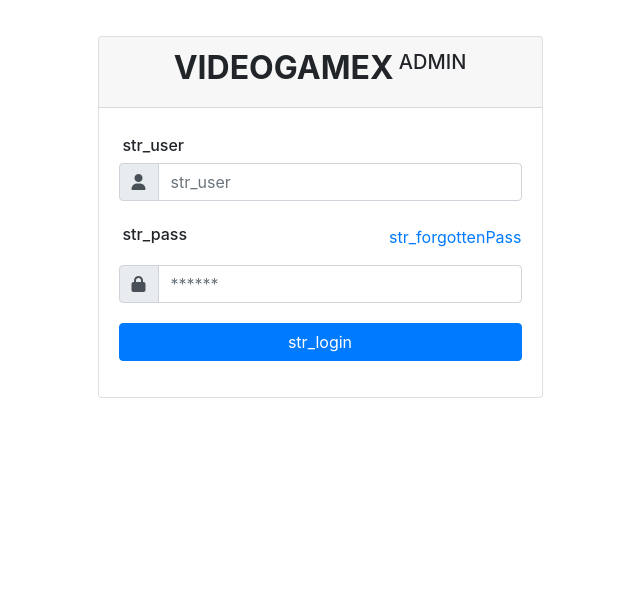
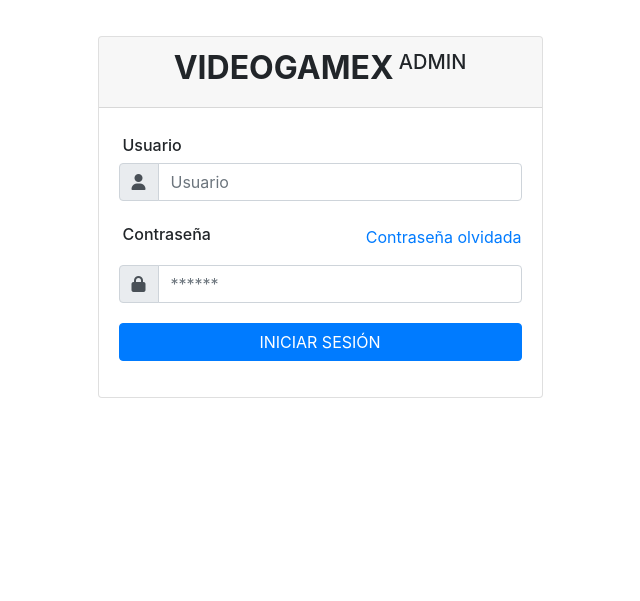
Before and after one commit to jorgefalconcampos/videogamex, a Django app: template vgmxApp/templates/vgmxApp/staff/login.html in a window 1280 px wide. Shown: the part 171-772 px from the top of the page, without its empty margins (320-960 px from the left). Run offline with Django 3.2, Linux system fonts and the light colour scheme; the template is opened without the code that fills it, so the values that code supplies are empty; some libraries are stand-ins or nearby versions.

Commit message:
Quitadas strings de i18n del login

```diff
--- a/vgmxApp/templates/vgmxApp/staff/login.html
+++ b/vgmxApp/templates/vgmxApp/staff/login.html
@@ -7,7 +7,7 @@
   <meta charset="utf-8">
   <meta http-equiv="x-ua-compatible" content="ie=edge">
   <meta name="viewport" content="width=device-width, initial-scale=1.0">
-  <title>{% trans 'str_login_g' %}</title>
+  <title>Inicio de sesión</title>
   <link rel="stylesheet" href="https://stackpath.bootstrapcdn.com/bootstrap/4.5.0/css/bootstrap.min.css" integrity="sha384-9aIt2nRpC12Uk9gS9baDl411NQApFmC26EwAOH8WgZl5MYYxFfc+NcPb1dKGj7Sk" crossorigin="anonymous">
   <link rel="stylesheet" href="{% static 'css/styles.css' %}">
   <link rel="stylesheet" href="{% static 'css/bootstrap-select.css' %}">
@@ -29,7 +29,7 @@
 
             <div class="mt-2 mt-lg-3">
                 <a href="{% url 'index' %}">
-                    <button type="button" class="btn"> <i class="material-icons align-middle">arrow_back</i> {% trans 'str_goBack' %} </button>
+                    <button type="button" class="btn"> <i class="material-icons align-middle">arrow_back</i> Regresar </button>
                 </a>
             </div>
         </div>
@@ -58,20 +58,20 @@
                             <p id="login_form_error" style="display: none;" class="small h6 font-weight-bold text-danger text-center pb-2"> <i class="fas fa-exclamation-circle mr-1"></i>Usuario o contraseña incorrectos</p>
 
                             <div class="form-group py-1">
-                                <div class="container"> <div class="row"> <h6 class="ml-1"> {% trans 'str_user' %} </h6> </div> </div>
+                                <div class="container"> <div class="row"> <h6 class="ml-1"> Usuario </h6> </div> </div>
                                 <div class="input-group">
                                     <div class="input-group-prepend">
                                         <span class="input-group-text"> <i class="fas fa-user"></i> </span>
                                     </div>
-                                    <input id="login_username" name="user" class="form-control" placeholder="{% trans 'str_user' %}" type="text">
+                                    <input id="login_username" name="user" class="form-control" placeholder="Usuario" type="text">
                                 </div>
                             </div>
 
                             <div class="form-group py-1">
                                 <div class="container">
                                     <div class="row d-flex justify-content-between">
-                                        <h6 class="ml-1"> {% trans 'str_pass' %} </h6>
-                                        <a href="{% url 'password_reset' %}"> <p> {% trans 'str_forgottenPass' %} </p> </a>
+                                        <h6 class="ml-1"> Contraseña </h6>
+                                        <a href=""> <p> Contraseña olvidada </p> </a>
                                     </div>
                                 </div>
 
@@ -83,7 +83,7 @@
                                 </div>
                             </div>
 
-                            <div class="form-group"> <button type="submit" id="loginBtn_CTA" class="btn btn-primary btn-block"> {% trans 'str_login' %} </button> </div>
+                            <div class="form-group"> <button type="submit" id="loginBtn_CTA" class="btn btn-primary btn-block"> INICIAR SESIÓN </button> </div>
                         </div>
                     </form>
                 </div>
```
